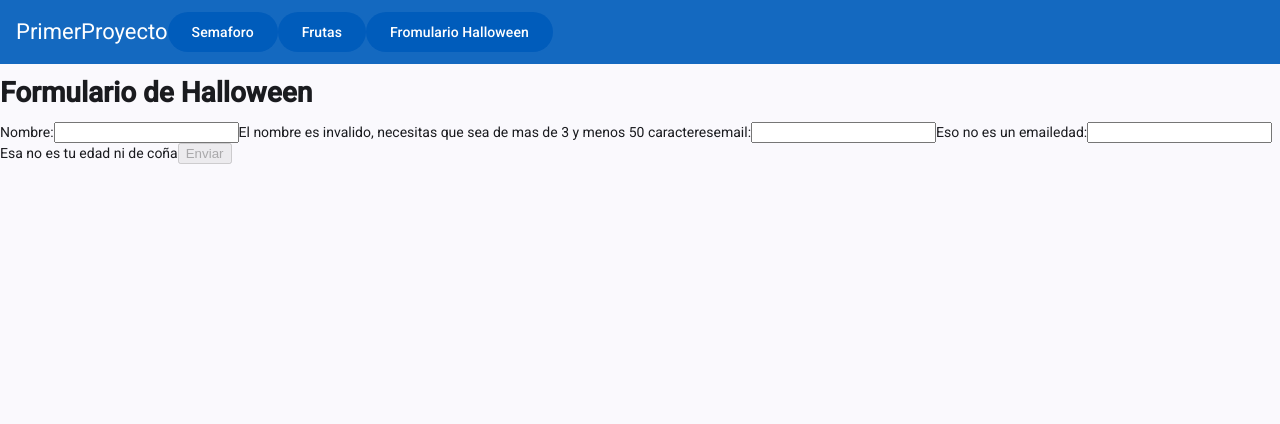
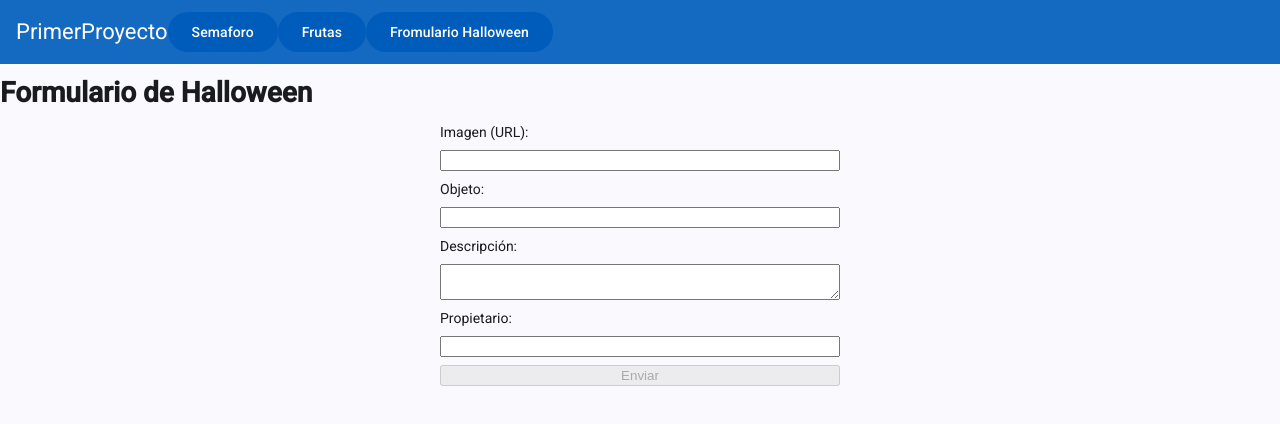
Before and after one commit to ssy01364/PrimerProyecto, an Angular app: page /formulario-halloween in a window 1280 px wide. Shown: the top 424 px of the page. Built offline with nearby package versions, Linux system fonts and the light colour scheme.

Commit message:
Tarea_2prt  Formulario Halloween

```diff
--- a/src/app/app.html
+++ b/src/app/app.html
@@ -1,8 +1,5 @@
 <router-outlet>
   <app-nav-bar>
-    <app-semaforo></app-semaforo>
-    <app-frutas></app-frutas>
-    <app-formulario-halloween></app-formulario-halloween>
   </app-nav-bar>
 
 
--- a/src/app/app.ts
+++ b/src/app/app.ts
@@ -7,7 +7,7 @@ import { FormularioHalloween } from './components/formulario-halloween/formulari
 
 
 @Component({
-  imports: [RouterOutlet, Semaforo, Frutas, NavBar,FormularioHalloween],
+  imports: [RouterOutlet, NavBar],
   selector: 'app-root',
   styleUrl: './app.css',
   templateUrl: './app.html',
--- a/src/app/components/formulario-halloween/formulario-halloween.css
+++ b/src/app/components/formulario-halloween/formulario-halloween.css
@@ -0,0 +1,11 @@
+.formulario {
+  display: flex;
+  flex-direction: column;
+  gap: 8px;
+  max-width: 400px;
+  margin: 0 auto;
+}
+.texto-error {
+  color: red;
+  font-size: 0.85rem;
+}
--- a/src/app/components/formulario-halloween/formulario-halloween.html
+++ b/src/app/components/formulario-halloween/formulario-halloween.html
@@ -1,24 +1,39 @@
 <h1>Formulario de Halloween</h1>
 
 <form [formGroup]="formularioHalloween" (ngSubmit)="enviar()">
-<div class="formulario">
-    <label>Nombre:</label>
-    <input type="text" formControlName="nombre">
-    @if(formularioHalloween.controls.nombre.invalid){
-        <span class="texto-error">El nombre es invalido, necesitas que sea de mas de 3 y menos 50 caracteres</span>
+  <div class="formulario">
+    <label>Imagen (URL):</label>
+    <input type="text" formControlName="imagen" />
+    @if (formularioHalloween.controls.imagen.invalid && formularioHalloween.controls.imagen.touched) {
+      <span class="texto-error">La imagen es obligatoria</span>
     }
 
-    <label>email:</label>
-    <input type="email" formControlName="email">
-    @if(formularioHalloween.controls.email.invalid){
-        <span class="texto-error">Eso no es un email</span>
-    }
-    <label>edad:</label>
-    <input type="number" formControlName="edad">
-        @if(formularioHalloween.controls.edad.invalid){
-        <span class="texto-error">Esa no es tu edad ni de coña</span>
+    <label>Objeto:</label>
+    <input type="text" formControlName="objeto" />
+    @if (formularioHalloween.controls.objeto.invalid && formularioHalloween.controls.objeto.touched) {
+      <span class="texto-error">El objeto es obligatorio y debe tener entre 3 y 50 caracteres</span>
     }
 
-<button type="submit" [disabled]="formularioHalloween.invalid">Enviar</button>
+    <label>Descripción:</label>
+    <textarea formControlName="descripcion"></textarea>
+    @if (formularioHalloween.controls.descripcion.invalid && formularioHalloween.controls.descripcion.touched) {
+      <span class="texto-error">La descripción es obligatoria y debe tener al menos 10 caracteres</span>
+    }
+
+    <label>Propietario:</label>
+    <input type="text" formControlName="propietario" />
+    @if (formularioHalloween.controls.propietario.invalid && formularioHalloween.controls.propietario.touched) {
+      <span class="texto-error">El propietario es obligatorio y debe tener entre 3 y 50 caracteres</span>
+    }
+
+    <button type="submit" [disabled]="formularioHalloween.invalid">Enviar</button>
+  </div>
+</form>
+
+<div class="lista">
+  <app-tarjeta-halloween
+    *ngFor="let o of objetos"
+    [objeto]="o"
+    (eliminar)="eliminarObjeto($event)">
+  </app-tarjeta-halloween>
 </div>
-</form>
--- a/src/app/components/formulario-halloween/formulario-halloween.ts
+++ b/src/app/components/formulario-halloween/formulario-halloween.ts
@@ -1,26 +1,44 @@
 import { Component } from '@angular/core';
 import { FormControl, FormGroup, ReactiveFormsModule, Validators } from '@angular/forms';
+import { NgFor } from '@angular/common';
+import { TarjetaHalloweenComponent } from '../tarjeta-halloween/tarjeta-halloween';
+import { ObjetoHalloween } from '../tarjeta-halloween/objeto-halloween';
 
 @Component({
-  imports: [ReactiveFormsModule],
+  imports: [ReactiveFormsModule, NgFor, TarjetaHalloweenComponent],
   selector: 'app-formulario-halloween',
   styleUrl: './formulario-halloween.css',
   templateUrl: './formulario-halloween.html',
 })
 export class FormularioHalloween {
+  objetos: ObjetoHalloween[] = [];
 
-formularioHalloween = new FormGroup({
-  nombre: new FormControl('', [Validators.required, Validators.maxLength(50), Validators.minLength(3)]),
-  email: new FormControl('', [Validators.required, Validators.email]),
-  edad: new FormControl('', [Validators.required, Validators.min(0), Validators.max(200)])
-})
+  formularioHalloween = new FormGroup({
+    imagen: new FormControl('', [Validators.required]),
+    objeto: new FormControl('', [Validators.required, Validators.minLength(3), Validators.maxLength(50)]),
+    descripcion: new FormControl('', [Validators.required, Validators.minLength(10)]),
+    propietario: new FormControl('', [Validators.required, Validators.minLength(3), Validators.maxLength(50)]),
+  });
 
+  enviar() {
+    if (this.formularioHalloween.invalid) return;
 
-  enviar(){
+    const valores = this.formularioHalloween.getRawValue();
+    const nuevo: ObjetoHalloween = {
+      imagen: valores.imagen ?? '',
+      objeto: valores.objeto ?? '',
+      descripcion: valores.descripcion ?? '',
+      propietario: valores.propietario ?? '',
+    };
 
-    console.log(this.formularioHalloween.value);
-    console.log(this.formularioHalloween.get('email')?.value);
+    this.objetos.push(nuevo);
+    this.formularioHalloween.reset();
   }
 
-
+  eliminarObjeto(objeto: ObjetoHalloween) {
+  const indice = this.objetos.indexOf(objeto);
+  if (indice !== -1) {
+    this.objetos.splice(indice, 1);
+  }
 }
+}
--- /dev/null
+++ b/src/app/components/tarjeta-halloween/objeto-halloween.ts
@@ -0,0 +1,6 @@
+export interface ObjetoHalloween {
+  imagen: string;
+  objeto: string;
+  descripcion: string;
+  propietario: string;
+}
--- /dev/null
+++ b/src/app/components/tarjeta-halloween/tarjeta-halloween.css
@@ -0,0 +1,62 @@
+.tarjeta {
+  display: flex;
+  gap: 16px;
+  max-width: 520px;
+  margin: 16px auto;
+  padding: 16px;
+  background: #1f1b24;
+  color: #f3e9dc;
+  border: 2px solid #ff7518;
+  border-radius: 16px;
+  box-shadow: 0 6px 16px rgba(255, 117, 24, 0.35);
+}
+
+.imagen {
+  width: 120px;
+  height: 120px;
+  object-fit: cover;
+  border-radius: 12px;
+  border: 2px solid #6b3fa0;
+  flex-shrink: 0;
+}
+
+.contenido {
+  display: flex;
+  flex-direction: column;
+  flex: 1;
+}
+
+.nombre {
+  margin: 0 0 8px;
+  font-weight: bold;
+  color: #ff7518;
+}
+
+.descripcion {
+  margin: 0;
+  flex: 1;
+  line-height: 1.4;
+}
+
+.propietario {
+  margin: 12px 0 0;
+  padding-top: 8px;
+  border-top: 1px dashed #6b3fa0;
+  font-style: italic;
+  color: #b794f4;
+}
+.boton-eliminar {
+  align-self: flex-end;
+  margin-top: 10px;
+  padding: 6px 14px;
+  background: #b00020;
+  color: #fff;
+  border: none;
+  border-radius: 8px;
+  cursor: pointer;
+  font-weight: bold;
+}
+
+.boton-eliminar:hover {
+  background: #e0002b;
+}
--- /dev/null
+++ b/src/app/components/tarjeta-halloween/tarjeta-halloween.html
@@ -0,0 +1,9 @@
+<article class="tarjeta">
+  <img class="imagen" [src]="objeto.imagen" [alt]="objeto.objeto" />
+  <div class="contenido">
+    <h3 class="nombre">{{ objeto.objeto }}</h3>
+    <p class="descripcion">{{ objeto.descripcion }}</p>
+    <p class="propietario">🎃 {{ objeto.propietario }}</p>
+    <button type="button" class="boton-eliminar" (click)="pedirEliminar()">Eliminar</button>
+  </div>
+</article>
--- /dev/null
+++ b/src/app/components/tarjeta-halloween/tarjeta-halloween.ts
@@ -0,0 +1,16 @@
+import { Component, EventEmitter, Input, Output } from '@angular/core';
+import { ObjetoHalloween } from './objeto-halloween';
+
+@Component({
+  selector: 'app-tarjeta-halloween',
+  styleUrl: './tarjeta-halloween.css',
+  templateUrl: './tarjeta-halloween.html',
+})
+export class TarjetaHalloweenComponent {
+  @Input({ required: true }) objeto!: ObjetoHalloween;
+  @Output() eliminar = new EventEmitter<ObjetoHalloween>();
+
+  pedirEliminar() {
+    this.eliminar.emit(this.objeto);
+  }
+}
```
Also changed, not shown: 1 other file (tests, documents, lock files or other folders).
